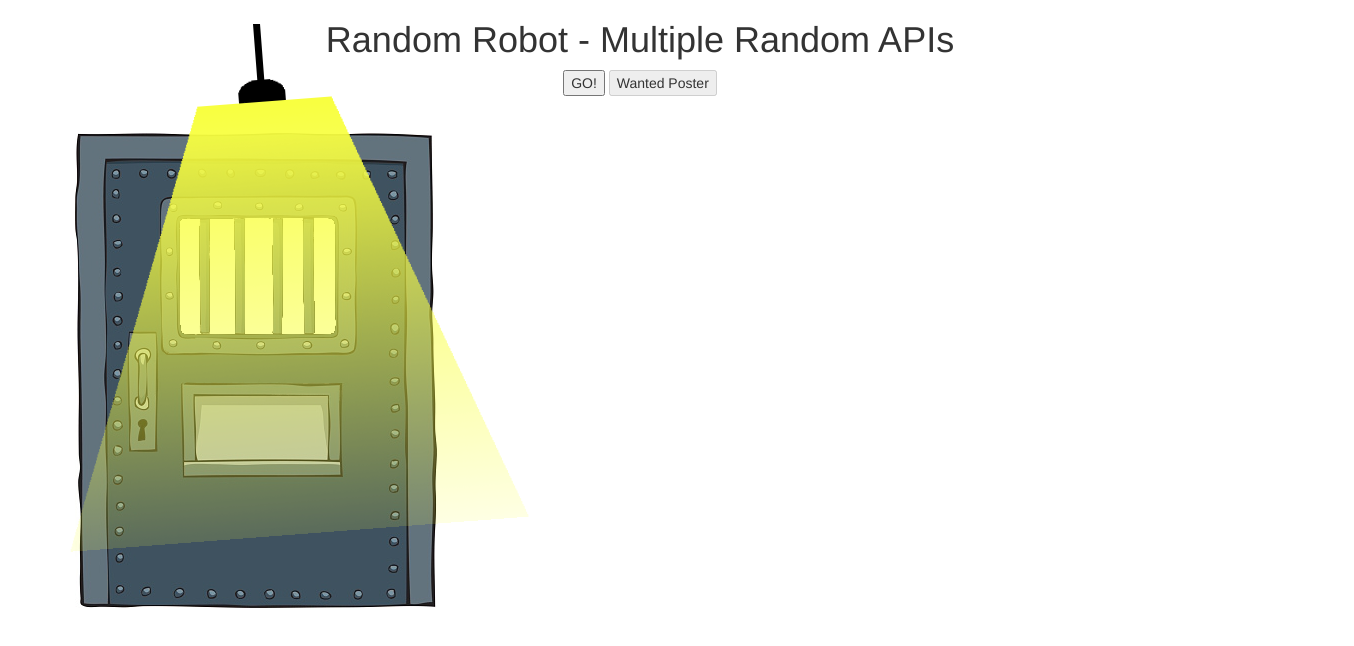
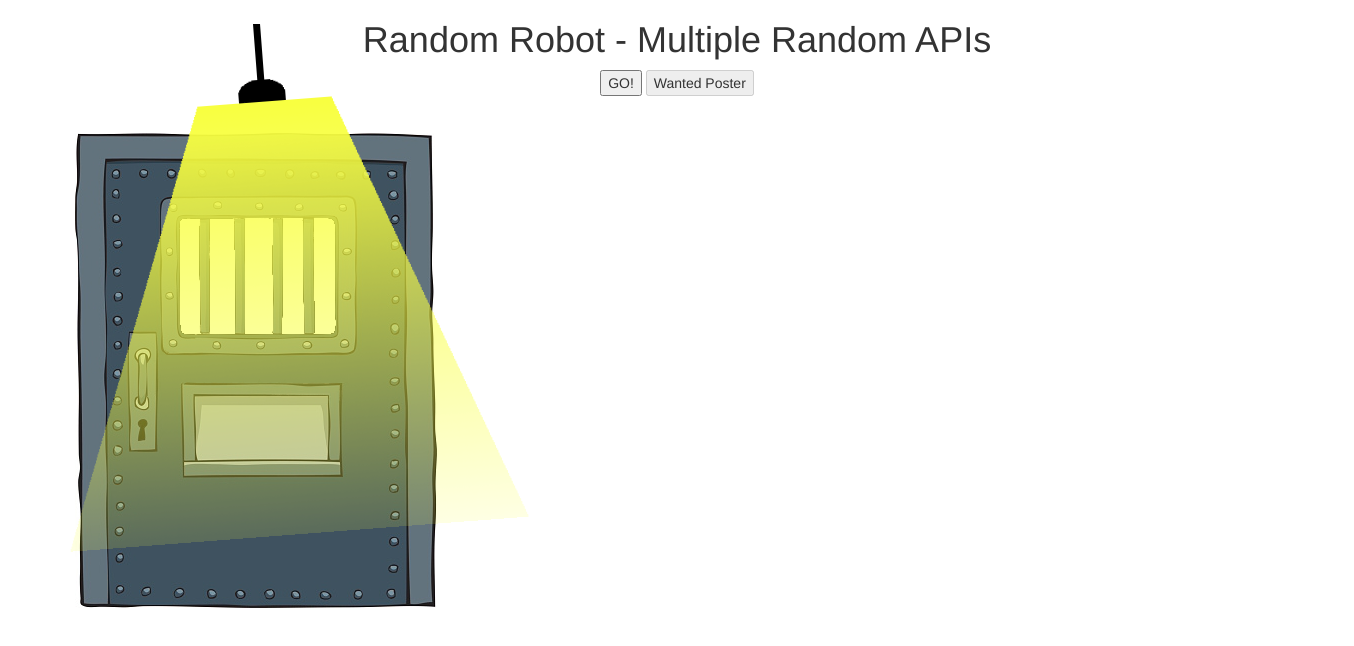
Before and after one commit to idoroz/randomRobotQuote, a plain HTML site: page index.html in a window 1280 px wide. Shown: the whole page, 1354 px wide, since content can reach past the window. Drawn offline with nearby package versions, Linux system fonts and the light colour scheme.

Commit message:
Update stylesheet.css

```diff
--- a/stylesheet.css
+++ b/stylesheet.css
@@ -1,5 +1,8 @@
 
-
+body {
+   width: 1354px;
+   height: 663px;
+}
 .btnWrapper {
     width: 100%;
     text-align: center;
```
